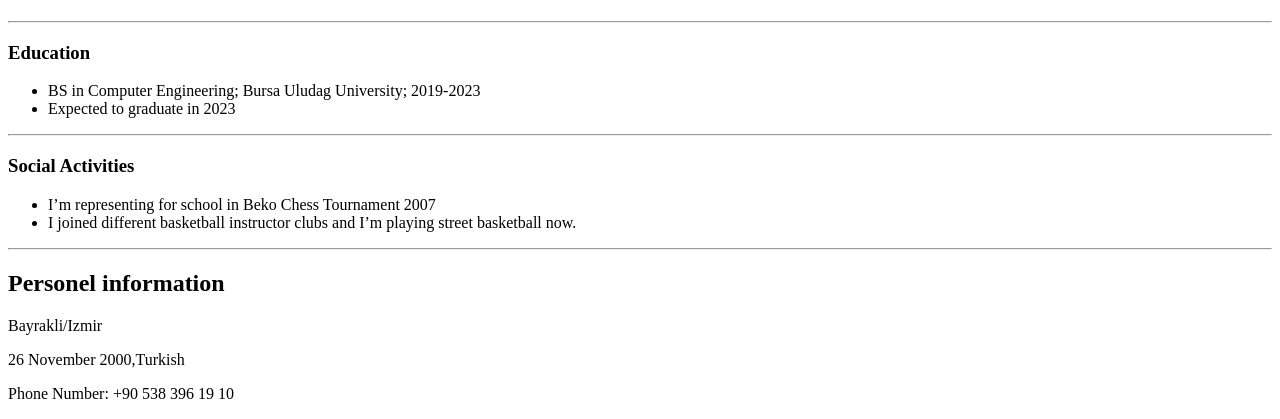
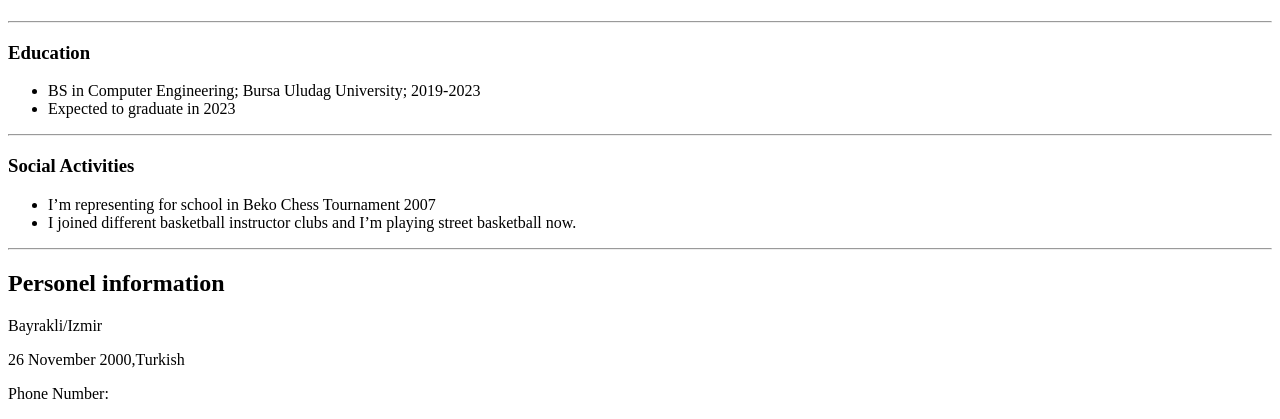
Before and after one commit to yigitcftcgl/cv, a plain HTML site: page index.html in a window 1280 px wide. Shown: the part 371-790 px from the top of the page. Drawn offline with Linux system fonts and the light colour scheme.

Commit message:
Update index.html

```diff
--- a/index.html
+++ b/index.html
@@ -25,7 +25,7 @@
   <h2>Personel information</h1>
   <p>Bayrakli/Izmir</p>
   <p>26 November 2000,Turkish</p>
-  <p>Phone Number: +90 538 396 19 10</p>
+  <p>Phone Number: </p>
   <p>Mail address: yigitciftcioglu20@outlook.com</p>
   <hr>
   <h3>Personel Traits</h3>
```
